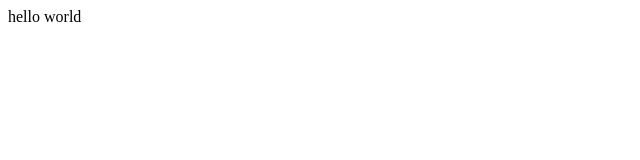
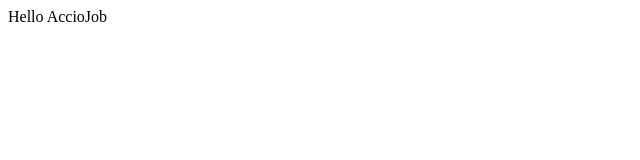
Before and after one commit to MohdAmir96/js-challenge-for-MohdAmir96, a plain HTML site: page index.html in a window 1280 px wide. Shown: the full height of the page, 0-640 px from the left. Drawn offline with Linux system fonts and the light colour scheme.

Commit message:
Updated text inside div

```diff
--- a/index.html
+++ b/index.html
@@ -9,7 +9,7 @@
 </head>
 
 <body>
-    <div>hello world</div>
+    <div>Hello AccioJob</div>
 </body>
 
 </html>
```
